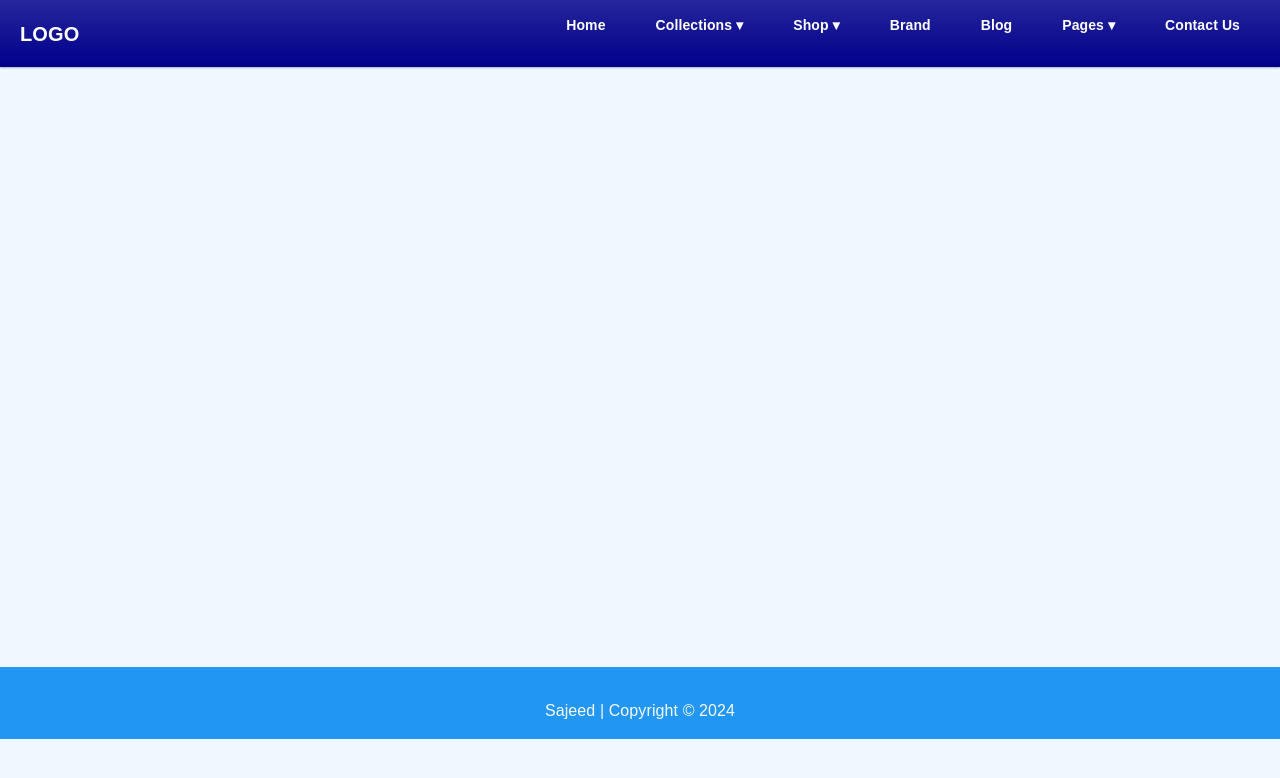
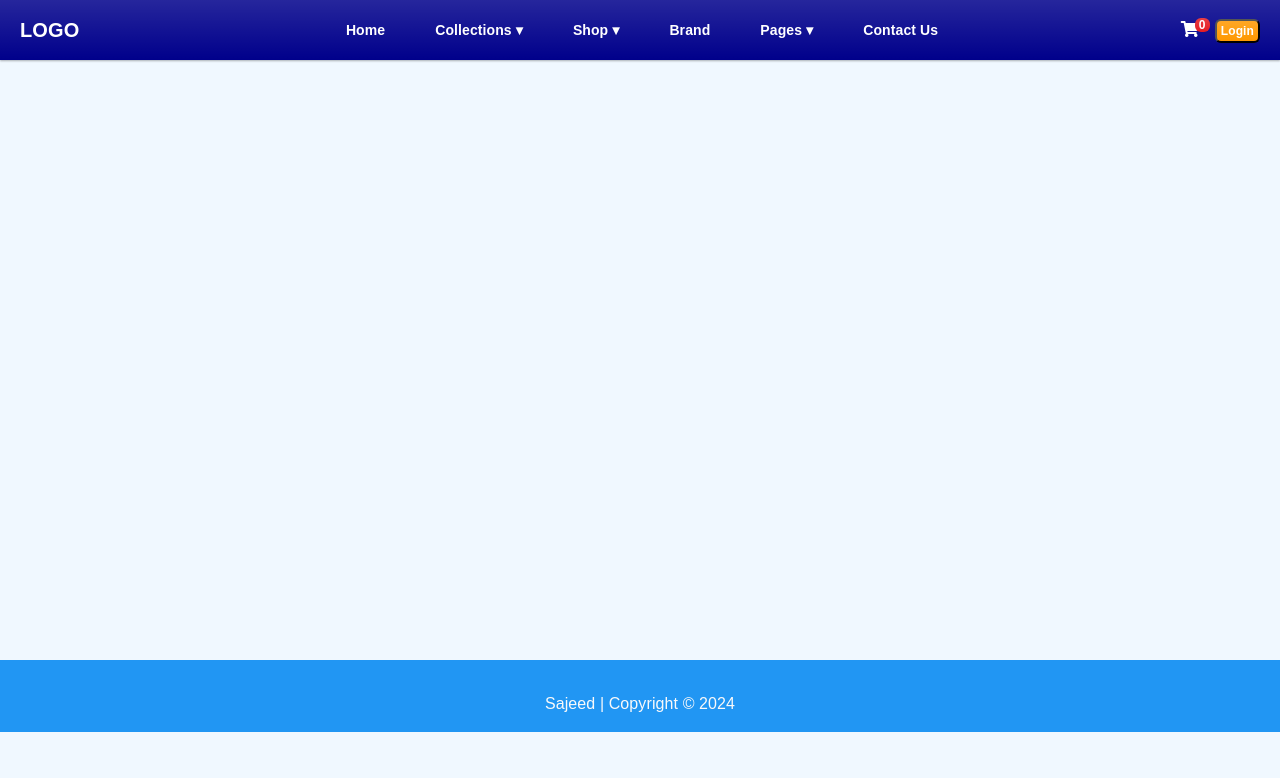
Before and after one commit to mrsajids/My-Shopping-App, a React (Create React App) app in the folder Frontend/: page /products/addproduct in a window 1280 px wide. Shown: the top 778 px of the page. Built offline with nearby package versions, Linux system fonts and the light colour scheme.

Commit message:
hoome screen changes

```diff
--- a/Frontend/public/index.html
+++ b/Frontend/public/index.html
@@ -1,29 +1,38 @@
 <!DOCTYPE html>
 <html lang="en">
+
 <head>
   <meta charset="utf-8" />
   <link rel="icon" href="%PUBLIC_URL%/favicon.ico" />
   <meta name="viewport" content="width=device-width, initial-scale=1" />
   <meta name="theme-color" content="#000000" />
-    <meta
-      name="description"
-      content="Web site created using create-react-app"
-    />
-    <link href="https://cdn.jsdelivr.net/npm/bootstrap@5.3.2/dist/css/bootstrap.min.css" rel="stylesheet" integrity="sha384-T3c6CoIi6uLrA9TneNEoa7RxnatzjcDSCmG1MXxSR1GAsXEV/Dwwykc2MPK8M2HN" crossorigin="anonymous">
+  <meta name="description" content="Web site created using create-react-app" />
+  <link href="https://cdn.jsdelivr.net/npm/bootstrap@5.3.2/dist/css/bootstrap.min.css" rel="stylesheet"
+    integrity="sha384-T3c6CoIi6uLrA9TneNEoa7RxnatzjcDSCmG1MXxSR1GAsXEV/Dwwykc2MPK8M2HN" crossorigin="anonymous">
   <link rel="apple-touch-icon" href="%PUBLIC_URL%/logo192.png" />
+
+  <link rel="stylesheet" href="https://cdnjs.cloudflare.com/ajax/libs/font-awesome/4.7.0/css/font-awesome.min.css">
+
+
   <!--
       manifest.json provides metadata used when your web app is installed on a
       user's mobile device or desktop. See https://developers.google.com/web/fundamentals/web-app-manifest/
     -->
   <link rel="manifest" href="%PUBLIC_URL%/manifest.json" />
-    <link rel="stylesheet" href="https://cdnjs.cloudflare.com/ajax/libs/font-awesome/5.15.1/css/all.min.css" integrity="sha512-+4zCK9k+qNFUR5X+cKL9EIR+ZOhtIloNl9GIKS57V1MyNsYpYcUrUeQc9vNfzsWfV28IaLL3i96P9sdNyeRssA==" crossorigin="anonymous" />
+  <link rel="stylesheet" href="https://cdnjs.cloudflare.com/ajax/libs/font-awesome/5.15.1/css/all.min.css"
+    integrity="sha512-+4zCK9k+qNFUR5X+cKL9EIR+ZOhtIloNl9GIKS57V1MyNsYpYcUrUeQc9vNfzsWfV28IaLL3i96P9sdNyeRssA=="
+    crossorigin="anonymous" />
 
   <title>Online Shopping Site for Trending Products</title>
 </head>
+
 <body>
   <noscript>You need to enable JavaScript to run this app.</noscript>
   <div id="root"></div>
 
-    <script src="https://cdn.jsdelivr.net/npm/bootstrap@5.3.2/dist/js/bootstrap.bundle.min.js" integrity="sha384-C6RzsynM9kWDrMNeT87bh95OGNyZPhcTNXj1NW7RuBCsyN/o0jlpcV8Qyq46cDfL" crossorigin="anonymous"></script>
+  <script src="https://cdn.jsdelivr.net/npm/bootstrap@5.3.2/dist/js/bootstrap.bundle.min.js"
+    integrity="sha384-C6RzsynM9kWDrMNeT87bh95OGNyZPhcTNXj1NW7RuBCsyN/o0jlpcV8Qyq46cDfL"
+    crossorigin="anonymous"></script>
 </body>
+
 </html>
--- a/Frontend/src/components/Header.jsx
+++ b/Frontend/src/components/Header.jsx
@@ -1,9 +1,25 @@
 import React, { useState } from "react";
-import "./style.css";
+import { useDispatch, useSelector } from "react-redux";
+import { useNavigate } from "react-router-dom";
+import { logout } from "../action/userAction";
+import { ToastContainer, toast } from 'react-toastify';
+
+import "./components.css";
 
 const Navbar = () => {
   const [menuOpen, setMenuOpen] = useState(false);
   const [activeDropdown, setActiveDropdown] = useState(null);
+  const navigate = useNavigate()
+  const userLogin = useSelector((state) => state.userLogin);
+  const userDetails = useSelector(state => state.userDetails)
+  const { userInfo } = userLogin;
+  const dispatch = useDispatch();
+
+  const logoutHandler = () => {
+    dispatch(logout());
+    toast.error("Loged Out!")
+    navigate("/login")
+  };
 
   const toggleMenu = () => {
     setMenuOpen(!menuOpen);
@@ -40,7 +56,6 @@ const Navbar = () => {
         </li>
 
         <li><a href="#">Brand</a></li>
-        <li><a href="#">Blog</a></li>
 
         <li className={`dropdown ${activeDropdown === 3 ? "active" : ""}`}>
           <a href="#" onClick={() => toggleDropdown(3)}>Pages ▾</a>
@@ -56,6 +71,21 @@ const Navbar = () => {
 
         <li><a href="#">Contact Us</a></li>
       </ul>
+
+      <div className="right-content">
+        <span className="nav-right-content mx-2">
+          <i class="fa  fa-shopping-cart" aria-hidden="true"></i>
+          <span className="badge bg-danger badge-count">0</span>
+        </span>
+        {
+          userInfo ? <span className="nav-right-content mx-2">
+            <i class="fa fa-user" aria-hidden="true"></i>
+          </span>
+            : <button className="badge bg-warning p-1 ms-2" onClick={() => navigate('/login')}>
+              Login
+            </button>
+        }
+      </div>
     </nav>
   );
 };
--- a/Frontend/src/components/style.css
+++ b/Frontend/src/components/components.css
@@ -35,6 +35,8 @@ body {
   list-style: none;
   display: flex;
   gap: 10px;
+  margin: 0;
+
 }
 
 .nav-menu li {
@@ -43,7 +45,7 @@ body {
 
 .nav-menu>li>a {
   display: block;
-  padding: 15px 20px;
+  padding: 10px 20px;
   text-decoration: none;
   color: white;
   font-weight: bold;
@@ -88,6 +90,22 @@ body {
 .dropdown-menu li a:hover {
   background-color: #f1f1f1;
   color: #f44336;
+}
+
+.nav-right-content {
+  position: relative;
+  cursor: pointer;
+  color: white;
+}
+
+.nav-right-content :hover {
+  color: red;
+}
+
+.badge-count {
+  position: absolute;
+  padding: 1px 4px;
+  left: 14px;
 }
 
 /* Responsive styles */
@@ -167,7 +185,7 @@ body {
   width: 100%;
 }
 
-.slide-img-cover{
+.slide-img-cover {
   width: 100%;
   height: 100%;
 }
--- a/Frontend/src/screens/HomeScreen.jsx
+++ b/Frontend/src/screens/HomeScreen.jsx
@@ -1,6 +1,6 @@
 import { Row, Col } from "react-bootstrap";
 import ProductScreen from "./ProductScreen";
-import {  useEffect, useState } from "react";
+import { useEffect, useState } from "react";
 import { useDispatch, useSelector } from "react-redux";
 import { listProduct } from "../action/productAction";
 import Message from "../components/shared/Message";
@@ -24,7 +24,7 @@ const HomeScreen = () => {
     }, 2000)
 
     setTimeout(() => {
-      if(product.length===0)
+      if (product.length === 0)
         dispatch(listProduct)
       if (product.length !== 0 || !loading) {
         clearInterval(interval)
@@ -39,7 +39,7 @@ const HomeScreen = () => {
 
   return (
     <>
-    <Carosal/>
+      <Carosal />
       <h1>Trends</h1>
       {loading ? (
         <ProgressBar className="progressBar" animated now={value} label={`${value}%`} />
@@ -47,13 +47,39 @@ const HomeScreen = () => {
         <Message> {error}</Message>
       ) : (
         <Row>
-          {product.map((product, i) => (
-            <Col key={i} className="homeMainCard">
-              <ProductScreen product={product} className="d-flex flex-row" />
-            </Col>
-          ))}
+          {product.map((product, i) => {
+            const elements = [];
+
+            // Push the product card
+            elements.push(
+              <Col key={`product-${i}`} className="homeMainCard">
+                <ProductScreen product={product} className="d-flex flex-row" />
+              </Col>
+            );
+
+            // Insert offer block after every 3 products
+            if (i === 2) {
+              elements.push(
+                <Col key={`offer-${i}`} xs={12}>
+                  <div className="offer-block">
+                    <img src="https://cdn11.bigcommerce.com/s-cas40rmoh/product_images/uploaded_images/banner-fullwidth.jpg" alt="" className="w-100" />
+                  </div>
+                </Col>
+              );
+            }
+
+            return elements;
+          })}
         </Row>
       )}
+      <div className="">
+        <h3>Top Televisions</h3>
+        <img src="https://cdn11.bigcommerce.com/s-cas40rmoh/product_images/uploaded_images/products-block-banner-3.png"  alt="" className="w-100" />
+      </div>
+
+      <div>
+        <h3>Featured BrandsShop</h3>
+      </div>
     </>
   );
 };
```
Lines whose indentation alone changed are shown as unchanged.
